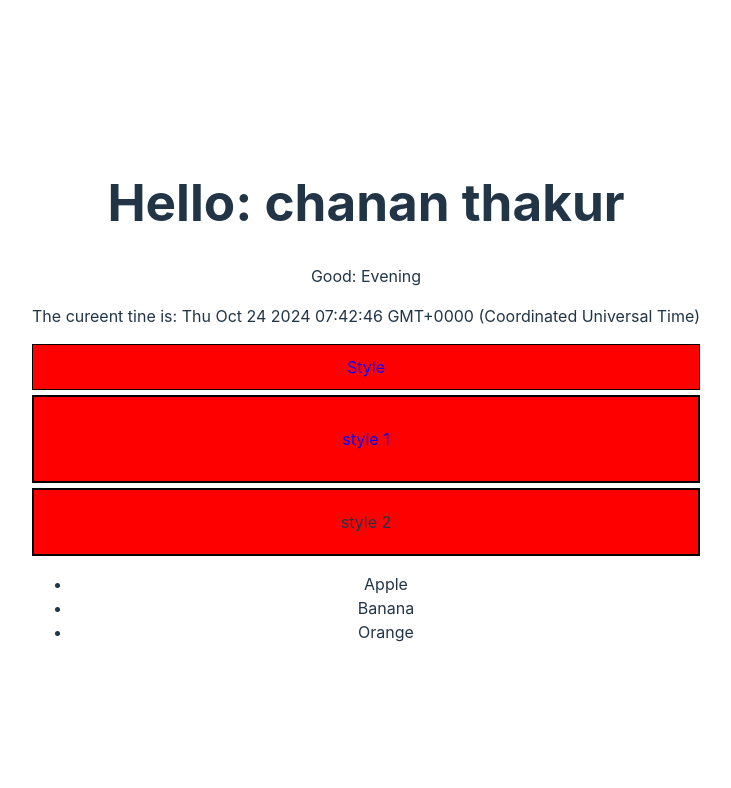
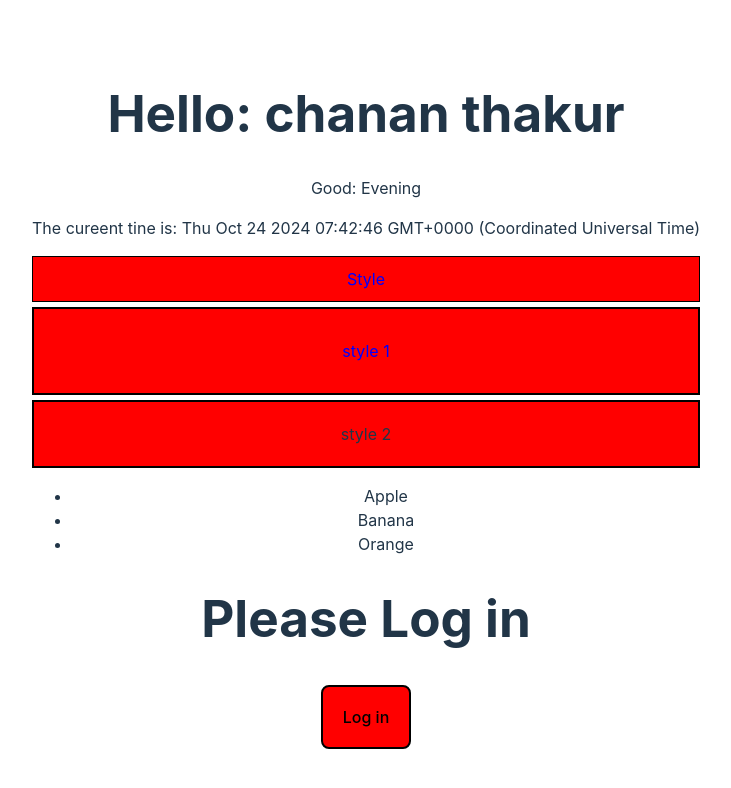
Before and after one commit to CHANDAN-su/reactApplication, a React (Vite) app: page / in a window 1280 px wide. Shown: the top 788 px of the page, without its empty margins (274-1005 px from the left). Built offline with nearby package versions, Linux system fonts and the light colour scheme.

Commit message:
Conditional Rendering with if-else

```diff
--- a/Component/JavascriptXML.jsx
+++ b/Component/JavascriptXML.jsx
@@ -1,7 +1,25 @@
-import React from 'react'
+import React, {useState} from 'react'
 import '../src/App.css'
 
 const Greeting = ({name}) =>{
+
+  const [isLoggedIN, setIsLoggedIN] = useState(false);
+
+    const handleLogInClick = () => {
+      setIsLoggedIN(true);
+    }
+
+    const handleLogOutClick = () => {
+      setIsLoggedIN(false);
+    }
+
+    let button;
+
+    if(isLoggedIN){
+      button = <button className='divstyle' onClick={handleLogOutClick}>Logout</button>
+    }else{
+      button = <button className='divstyle' onClick={handleLogInClick}>Log in</button>
+    }
 
     const isMoring = new Date().getHours < 12;
 
@@ -31,6 +49,9 @@ const Greeting = ({name}) =>{
             ))}
           </ul>
 
+            <h1>{isLoggedIN? "Welcome Back" : "Please Log in"}</h1>
+            {button}
+
         </>
     )
 }
```
